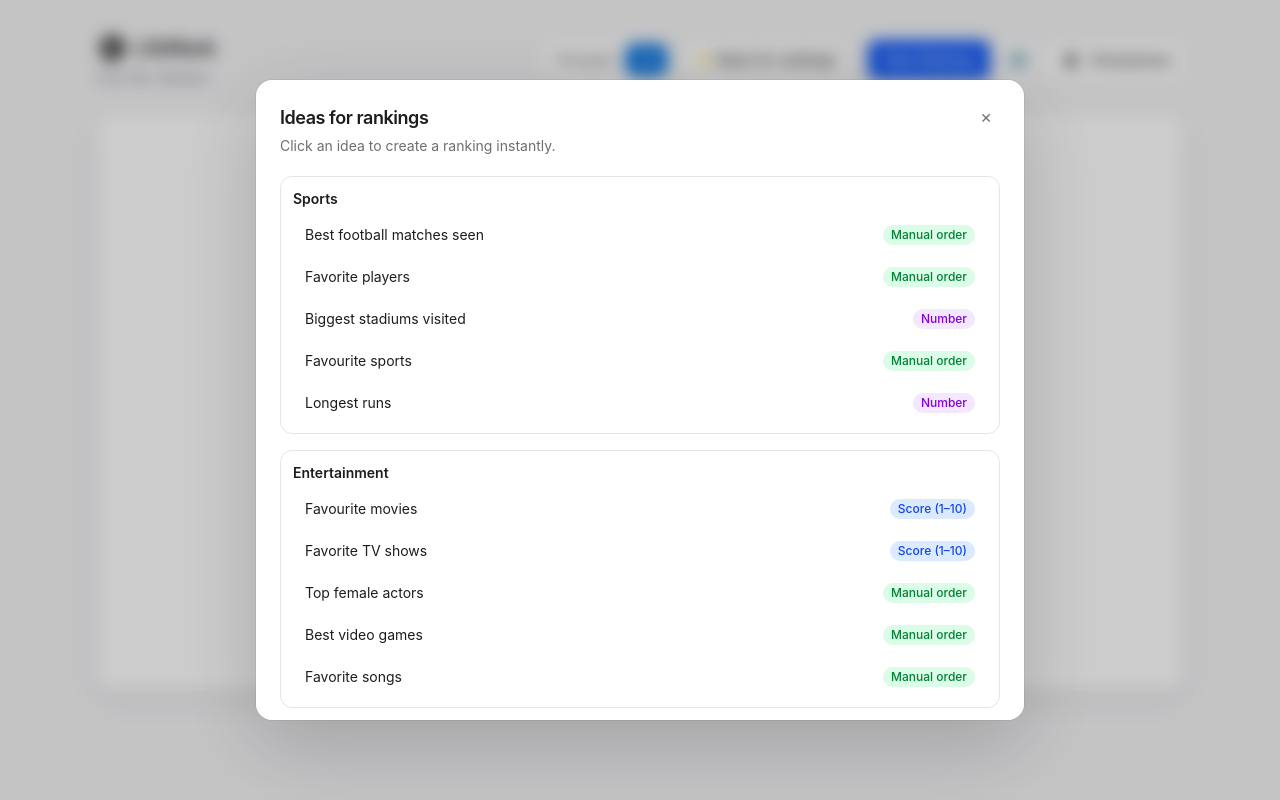
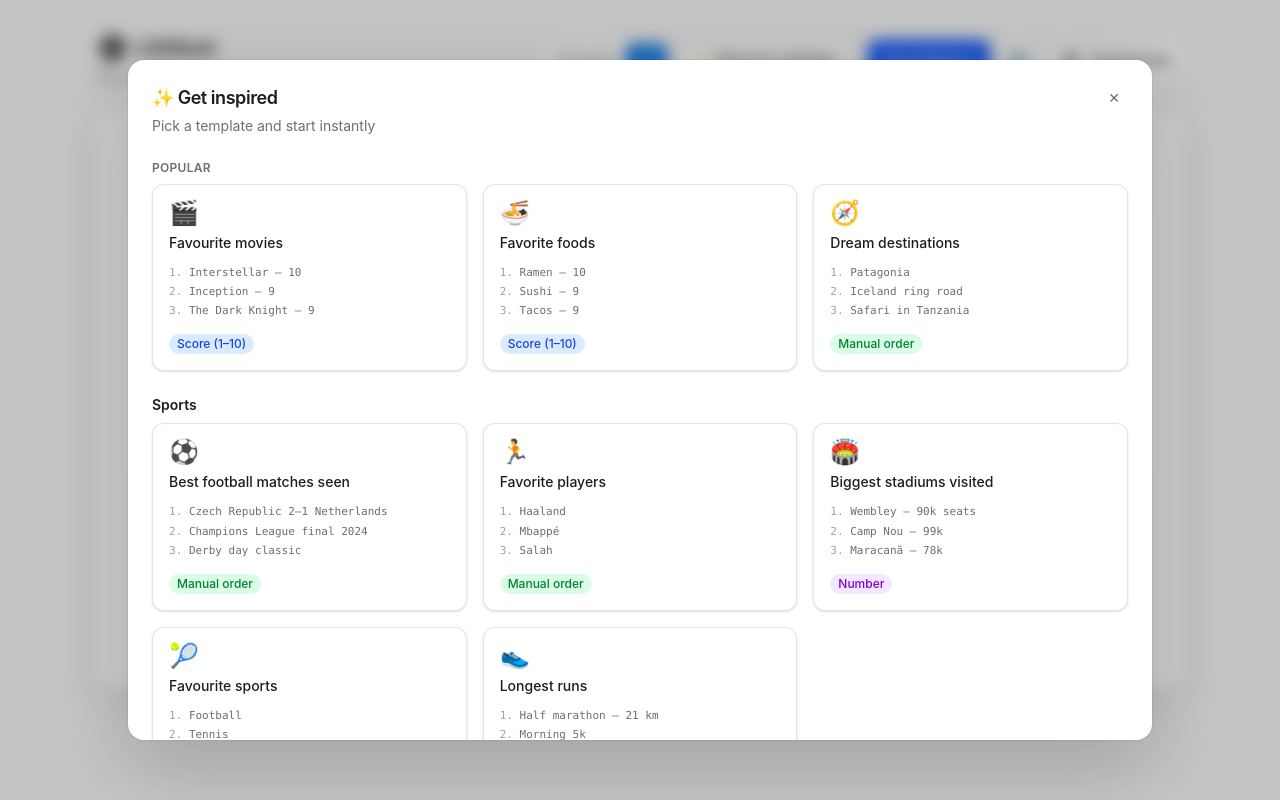
Before and after one commit to tonyczek/LifeRank, a React (Vite) app: page / in a window 1280 px wide. Both pictures are taken after a click on the button "✨ Ideas for rankings". Built offline with nearby package versions, Linux system fonts and the light colour scheme.

Commit message:
update ranking ideas modal

```diff
--- a/src/components/RankingIdeasModal.jsx
+++ b/src/components/RankingIdeasModal.jsx
@@ -1,56 +1,248 @@
 import { useEffect } from 'react'
 import { rankingTypeShortLabel } from '../utils/rankingTypeUi'
 
+/** UI-only fields (emoji, preview); createRanking still uses name, type, category. */
 const RANKING_IDEAS = {
   Sports: [
-    { name: 'Best football matches seen', type: 'drag', category: 'Sports' },
-    { name: 'Favorite players', type: 'drag', category: 'Sports' },
-    { name: 'Biggest stadiums visited', type: 'value', category: 'Sports' },
-    { name: 'Favourite sports', type: 'drag', category: 'Sports' },
-    { name: 'Longest runs', type: 'value', category: 'Sports' },
+    {
+      name: 'Best football matches seen',
+      type: 'drag',
+      category: 'Sports',
+      emoji: '⚽',
+      preview: ['Czech Republic 2–1 Netherlands', 'Champions League final 2024', 'Derby day classic'],
+    },
+    {
+      name: 'Favorite players',
+      type: 'drag',
+      category: 'Sports',
+      emoji: '🏃',
+      preview: ['Haaland', 'Mbappé', 'Salah'],
+    },
+    {
+      name: 'Biggest stadiums visited',
+      type: 'value',
+      category: 'Sports',
+      emoji: '🏟️',
+      preview: ['Wembley — 90k seats', 'Camp Nou — 99k', 'Maracanã — 78k'],
+    },
+    {
+      name: 'Favourite sports',
+      type: 'drag',
+      category: 'Sports',
+      emoji: '🎾',
+      preview: ['Football', 'Tennis', 'Basketball'],
+    },
+    {
+      name: 'Longest runs',
+      type: 'value',
+      category: 'Sports',
+      emoji: '👟',
+      preview: ['Half marathon — 21 km', 'Morning 5k', 'Trail 15 km'],
+    },
   ],
   Entertainment: [
-    { name: 'Favourite movies', type: 'rating', category: 'Entertainment' },
-    { name: 'Favorite TV shows', type: 'rating', category: 'Entertainment' },
-    { name: 'Top female actors', type: 'drag', category: 'Entertainment' },
-    { name: 'Best video games', type: 'drag', category: 'Entertainment' },
-    { name: 'Favorite songs', type: 'drag', category: 'Entertainment' },
+    {
+      name: 'Favourite movies',
+      type: 'rating',
+      category: 'Entertainment',
+      emoji: '🎬',
+      preview: ['Interstellar — 10', 'Inception — 9', 'The Dark Knight — 9'],
+    },
+    {
+      name: 'Favorite TV shows',
+      type: 'rating',
+      category: 'Entertainment',
+      emoji: '📺',
+      preview: ['The Wire — 10', 'Breaking Bad — 10', 'Succession — 8'],
+    },
+    {
+      name: 'Top female actors',
+      type: 'drag',
+      category: 'Entertainment',
+      emoji: '⭐',
+      preview: ['Cate Blanchett', 'Viola Davis', 'Tilda Swinton'],
+    },
+    {
+      name: 'Best video games',
+      type: 'drag',
+      category: 'Entertainment',
+      emoji: '🎮',
+      preview: ['Elden Ring', 'Hades', 'Portal 2'],
+    },
+    {
+      name: 'Favorite songs',
+      type: 'drag',
+      category: 'Entertainment',
+      emoji: '🎵',
+      preview: ['Bohemian Rhapsody', 'Blinding Lights', 'As It Was'],
+    },
   ],
   Travel: [
-    { name: 'Favourite countries visited', type: 'drag', category: 'Travel' },
-    { name: 'Highest mountains climbed', type: 'value', category: 'Travel' },
-    { name: 'Favorite cities', type: 'drag', category: 'Travel' },
-    { name: 'Longest spells outside home', type: 'value', category: 'Travel' },
-    { name: 'Dream destinations', type: 'drag', category: 'Travel' },
+    {
+      name: 'Favourite countries visited',
+      type: 'drag',
+      category: 'Travel',
+      emoji: '🌍',
+      preview: ['Japan', 'Italy', 'Portugal'],
+    },
+    {
+      name: 'Highest mountains climbed',
+      type: 'value',
+      category: 'Travel',
+      emoji: '🏔️',
+      preview: ['Mont Blanc — 4808 m', 'Matterhorn — 4478 m', 'Triglav — 2864 m'],
+    },
+    {
+      name: 'Favorite cities',
+      type: 'drag',
+      category: 'Travel',
+      emoji: '🌆',
+      preview: ['Prague', 'Lisbon', 'Kyoto'],
+    },
+    {
+      name: 'Longest spells outside home',
+      type: 'value',
+      category: 'Travel',
+      emoji: '✈️',
+      preview: ['3-week Euro trip — 22 days', 'Workation — 14 days', 'Weekend city break — 3 days'],
+    },
+    {
+      name: 'Dream destinations',
+      type: 'drag',
+      category: 'Travel',
+      emoji: '🧭',
+      preview: ['Patagonia', 'Iceland ring road', 'Safari in Tanzania'],
+    },
   ],
   Food: [
-    { name: 'Favorite foods', type: 'rating', category: 'Food' },
-    { name: 'Best restaurants in Prague', type: 'rating', category: 'Food' },
-    { name: 'Top drinks', type: 'rating', category: 'Food' },
-    { name: 'Favorite desserts', type: 'drag', category: 'Food' },
-    { name: 'Favorite coke types', type: 'rating', category: 'Food' },
+    {
+      name: 'Favorite foods',
+      type: 'rating',
+      category: 'Food',
+      emoji: '🍜',
+      preview: ['Ramen — 10', 'Sushi — 9', 'Tacos — 9'],
+    },
+    {
+      name: 'Best restaurants in Prague',
+      type: 'rating',
+      category: 'Food',
+      emoji: '🍽️',
+      preview: ['Field — 10', 'Sansho — 9', 'Eska — 8'],
+    },
+    {
+      name: 'Top drinks',
+      type: 'rating',
+      category: 'Food',
+      emoji: '🥤',
+      preview: ['Espresso', 'IPA craft', 'Matcha latte'],
+    },
+    {
+      name: 'Favorite desserts',
+      type: 'drag',
+      category: 'Food',
+      emoji: '🍰',
+      preview: ['Tiramisu', 'Crème brûlée', 'Apple strudel'],
+    },
+    {
+      name: 'Favorite coke types',
+      type: 'rating',
+      category: 'Food',
+      emoji: '🥤',
+      preview: ['Classic — 8', 'Zero — 7', 'Cherry — 6'],
+    },
   ],
   Other: [
-    { name: 'Life goals', type: 'drag', category: 'Other' },
-    { name: 'Favorite hobbies', type: 'drag', category: 'Other' },
-    { name: 'Daily habits', type: 'rating', category: 'Other' },
-    { name: 'Best memories', type: 'drag', category: 'Other' },
-    { name: 'Bucket list', type: 'drag', category: 'Other' },
+    {
+      name: 'Life goals',
+      type: 'drag',
+      category: 'Other',
+      emoji: '🎯',
+      preview: ['Learn a language', 'Run a marathon', 'Publish something'],
+    },
+    {
+      name: 'Favorite hobbies',
+      type: 'drag',
+      category: 'Other',
+      emoji: '🎨',
+      preview: ['Photography', 'Cooking', 'Climbing'],
+    },
+    {
+      name: 'Daily habits',
+      type: 'rating',
+      category: 'Other',
+      emoji: '☀️',
+      preview: ['Morning walk — 8', 'Reading — 9', 'Stretching — 7'],
+    },
+    {
+      name: 'Best memories',
+      type: 'drag',
+      category: 'Other',
+      emoji: '💭',
+      preview: ['Graduation day', 'First concert', 'Road trip 2022'],
+    },
+    {
+      name: 'Bucket list',
+      type: 'drag',
+      category: 'Other',
+      emoji: '📝',
+      preview: ['See aurora', 'Skydive once', 'Learn piano basics'],
+    },
   ],
 }
+
+const POPULAR_IDEAS = [
+  RANKING_IDEAS.Entertainment[0],
+  RANKING_IDEAS.Food[0],
+  RANKING_IDEAS.Travel[4],
+]
+
+const POPULAR_NAMES = new Set(POPULAR_IDEAS.map((i) => i.name))
 
 function TypeBadge({ type }) {
   const config =
     type === 'rating'
-      ? { classes: 'bg-blue-100 text-blue-700' }
+      ? { classes: 'bg-blue-100 text-blue-700 dark:bg-blue-950/50 dark:text-blue-200' }
       : type === 'value'
-        ? { classes: 'bg-purple-100 text-purple-700' }
-        : { classes: 'bg-green-100 text-green-700' }
+        ? { classes: 'bg-purple-100 text-purple-700 dark:bg-purple-950/50 dark:text-purple-200' }
+        : { classes: 'bg-green-100 text-green-700 dark:bg-green-950/50 dark:text-green-200' }
 
   return (
     <span className={`rounded-full px-2 py-0.5 text-xs font-medium ${config.classes}`}>
       {rankingTypeShortLabel(type)}
     </span>
+  )
+}
+
+function ideaPayload(idea) {
+  return { name: idea.name, type: idea.type, category: idea.category }
+}
+
+function IdeaCard({ idea, onPick }) {
+  const emoji = idea.emoji ?? '✨'
+  const lines = Array.isArray(idea.preview) ? idea.preview.slice(0, 3) : ['—', '—', '—']
+  while (lines.length < 3) lines.push('—')
+
+  return (
+    <button
+      type="button"
+      onClick={() => onPick?.(ideaPayload(idea))}
+      className="flex h-full min-h-[11rem] cursor-pointer flex-col rounded-xl border border-black/10 bg-white p-4 text-left shadow-sm transition-all duration-150 hover:scale-[1.02] hover:bg-gray-50 hover:shadow-md focus:outline-none focus-visible:ring-2 focus-visible:ring-[#0071E3] dark:border-white/10 dark:bg-gray-900/60 dark:hover:bg-gray-800"
+    >
+      <span className="text-2xl leading-none" aria-hidden>
+        {emoji}
+      </span>
+      <h4 className="mt-2 line-clamp-2 text-sm font-medium text-[#1D1D1F] dark:text-gray-100">{idea.name}</h4>
+      <div className="mt-3 min-h-0 flex-1 space-y-1 font-mono text-[11px] leading-snug text-[#6E6E73] dark:text-gray-400">
+        {lines.map((line, i) => (
+          <p key={i} className="truncate">
+            <span className="tabular-nums text-[#9CA3AF] dark:text-gray-500">{i + 1}.</span> {line}
+          </p>
+        ))}
+      </div>
+      <div className="mt-3 flex shrink-0 justify-end pt-1">
+        <TypeBadge type={idea.type} />
+      </div>
+    </button>
   )
 }
 
@@ -73,48 +265,51 @@ export function RankingIdeasModal({ open, onClose, onCreateFromIdea }) {
       role="presentation"
     >
       <div
-        className="relative w-full max-w-3xl max-h-[80vh] overflow-y-auto rounded-2xl bg-white p-6 shadow-[0_24px_80px_rgba(0,0,0,0.18)] ring-1 ring-black/5 transition-colors duration-200 dark:bg-gray-800 dark:ring-white/10"
+        className="relative max-h-[85vh] w-full max-w-5xl overflow-y-auto rounded-2xl bg-white p-6 shadow-[0_24px_80px_rgba(0,0,0,0.18)] ring-1 ring-black/5 transition-colors duration-200 dark:bg-gray-800 dark:ring-white/10"
         onClick={(e) => e.stopPropagation()}
         role="dialog"
         aria-modal="true"
       >
         <div className="flex items-start justify-between gap-4">
           <div>
-            <h2 className="text-lg font-semibold tracking-tight text-[#1D1D1F] dark:text-gray-100">Ideas for rankings</h2>
-            <p className="mt-1 text-sm text-[#6E6E73] dark:text-gray-400">Click an idea to create a ranking instantly.</p>
+            <h2 className="text-lg font-semibold tracking-tight text-[#1D1D1F] dark:text-gray-100">
+              ✨ Get inspired
+            </h2>
+            <p className="mt-1 text-sm text-[#6E6E73] dark:text-gray-400">Pick a template and start instantly</p>
           </div>
           <button
             type="button"
             onClick={onClose}
-            className="rounded-lg px-2 py-1 text-sm font-medium text-[#6E6E73] transition hover:bg-black/5 hover:text-[#1D1D1F]"
+            className="rounded-lg px-2 py-1 text-sm font-medium text-[#6E6E73] transition hover:bg-black/5 hover:text-[#1D1D1F] dark:text-gray-400 dark:hover:bg-white/10 dark:hover:text-gray-100"
+            aria-label="Close"
           >
             ✕
           </button>
         </div>
 
-        <div className="mt-5 space-y-4">
-          {Object.entries(RANKING_IDEAS).map(([category, ideas]) => (
-            <section
-              key={category}
-              className="rounded-xl border border-black/10 p-3 transition-colors duration-200 dark:border-white/10 dark:bg-gray-900/50"
-            >
-              <h3 className="text-sm font-semibold text-[#1D1D1F] dark:text-gray-100">{category}</h3>
-              <div className="mt-2 space-y-1.5">
-                {ideas.map((idea) => (
-                  <button
-                    key={idea.name}
-                    type="button"
-                    onClick={() => onCreateFromIdea?.(idea)}
-                    className="flex w-full items-center justify-between rounded-lg px-3 py-2 text-left transition hover:bg-[#F5F5F7] dark:hover:bg-white/10"
-                  >
-                    <span className="text-sm text-[#1D1D1F] dark:text-gray-100">{idea.name}</span>
-                    <TypeBadge type={idea.type} />
-                  </button>
+        <section className="mt-6">
+          <h3 className="mb-2 text-xs font-semibold uppercase tracking-wide text-[#6E6E73] dark:text-gray-400">
+            Popular
+          </h3>
+          <div className="grid grid-cols-1 gap-4 md:grid-cols-2 lg:grid-cols-3">
+            {POPULAR_IDEAS.map((idea) => (
+              <IdeaCard key={`popular-${idea.name}`} idea={idea} onPick={onCreateFromIdea} />
+            ))}
+          </div>
+        </section>
+
+        {Object.entries(RANKING_IDEAS).map(([category, ideas]) => (
+          <section key={category} className="mt-6">
+            <h3 className="mb-2 text-sm font-semibold text-[#1D1D1F] dark:text-gray-100">{category}</h3>
+            <div className="grid grid-cols-1 gap-4 md:grid-cols-2 lg:grid-cols-3">
+              {ideas
+                .filter((idea) => !POPULAR_NAMES.has(idea.name))
+                .map((idea) => (
+                  <IdeaCard key={idea.name} idea={idea} onPick={onCreateFromIdea} />
                 ))}
-              </div>
-            </section>
-          ))}
-        </div>
+            </div>
+          </section>
+        ))}
       </div>
     </div>
   )
```
